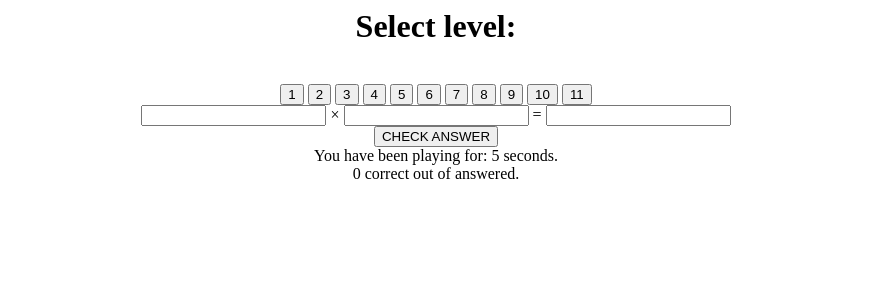
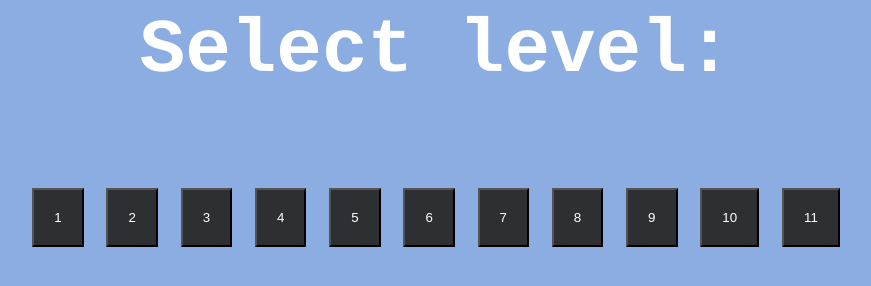
Before and after one commit to hansbrewski/multitrain, a plain HTML site: page index.html in a window 1280 px wide. Shown: the whole page, without its empty margins (204-1075 px from the left). Drawn offline with Linux system fonts and the light colour scheme; files that its build step writes are made by us from their sources; the site is published under a folder, as on GitHub Pages, so addresses that start at the root find nothing.

Commit message:
Update index.html

```diff
--- a/index.html
+++ b/index.html
@@ -1,6 +1,6 @@
 <html>
 <head>
-<link rel="stylesheet" type="text/css" href="/style.css">
+<link rel="stylesheet" type="text/css" href="_/style.css">
 
 
 <head>
```
